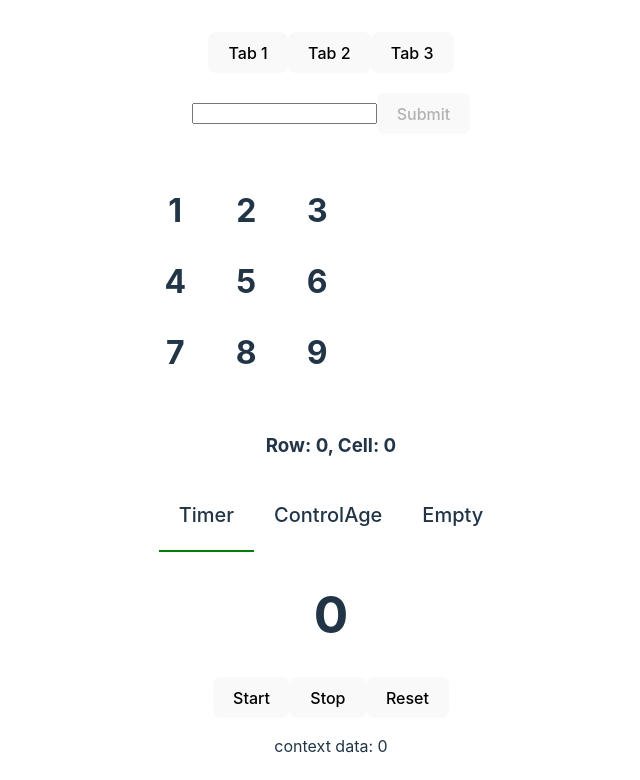
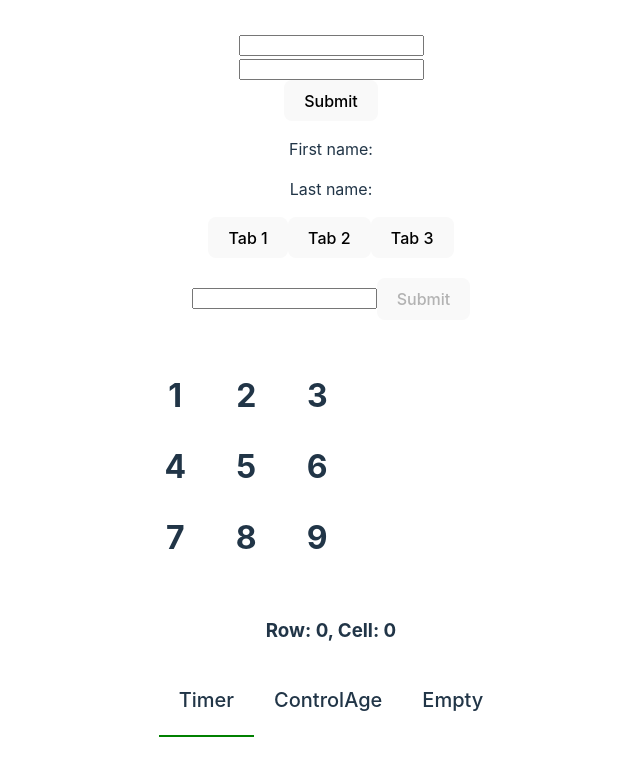
Before and after one commit to ShlykovAA/vite_react, a React (Vite) app: page / in a window 1280 px wide. Shown: the top 780 px of the page, without its empty margins (309-949 px from the left). Built offline with nearby package versions, Linux system fonts and the light colour scheme.

Commit message:
lesson 39 ver 2.0

```diff
--- a/src/App.tsx
+++ b/src/App.tsx
@@ -1,6 +1,7 @@
 import './App.css'
 import { AgeProvider } from './providers/age';
 import { ContextTabs } from './sections/context-tabs';
+import { Forms } from './sections/forms';
 import { Table } from './sections/table';
 import { Tabs } from './sections/tabs';
 
@@ -10,6 +11,7 @@ function App() {
   return (
     <>
       <AgeProvider>
+        <Forms />
         <Tabs />
         <Table />
         <ContextTabs />
--- /dev/null
+++ b/src/sections/forms/forms.tsx
@@ -0,0 +1,31 @@
+import React from "react";
+
+export const Forms = () => {
+    const [formValues, setFormValues] = React.useState({firstName: '', lastName: ''})
+    return (
+        <div>
+            <form onSubmit={(e) => {
+                e.preventDefault();
+                const target: any = e.target;
+                const firstNameValid = target.elements.firstName.value.length > 2;
+                const lastNameValid = target.elements.lastName.value.length > 2;
+                if (firstNameValid && lastNameValid) {
+                    setFormValues({
+                        firstName: target.elements.firstName.value,
+                        lastName: target.elements.lastName.value,
+                    })
+                } else {
+                    console.error("Form filled incorrect")
+                }
+            }}>
+                <input type="text" name="firstName" />
+                <br />
+                <input type="text" name="lastName" />
+                <br />
+                <button type="submit">Submit</button>
+            </form>
+            <p>First name: {formValues.firstName}</p>
+            <p>Last name: {formValues.lastName}</p>
+        </div>
+    )
+}
--- /dev/null
+++ b/src/sections/forms/index.ts
@@ -0,0 +1 @@
+export { Forms } from "./forms"
```
